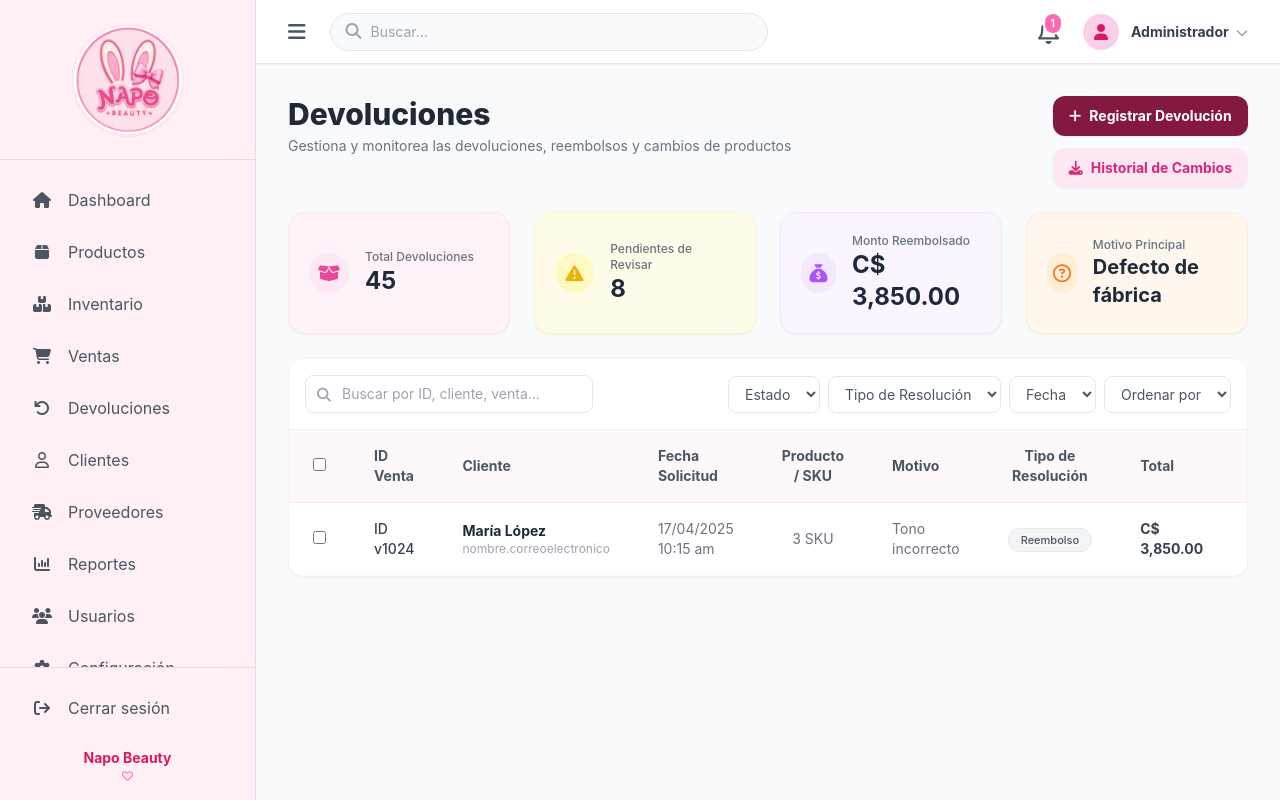
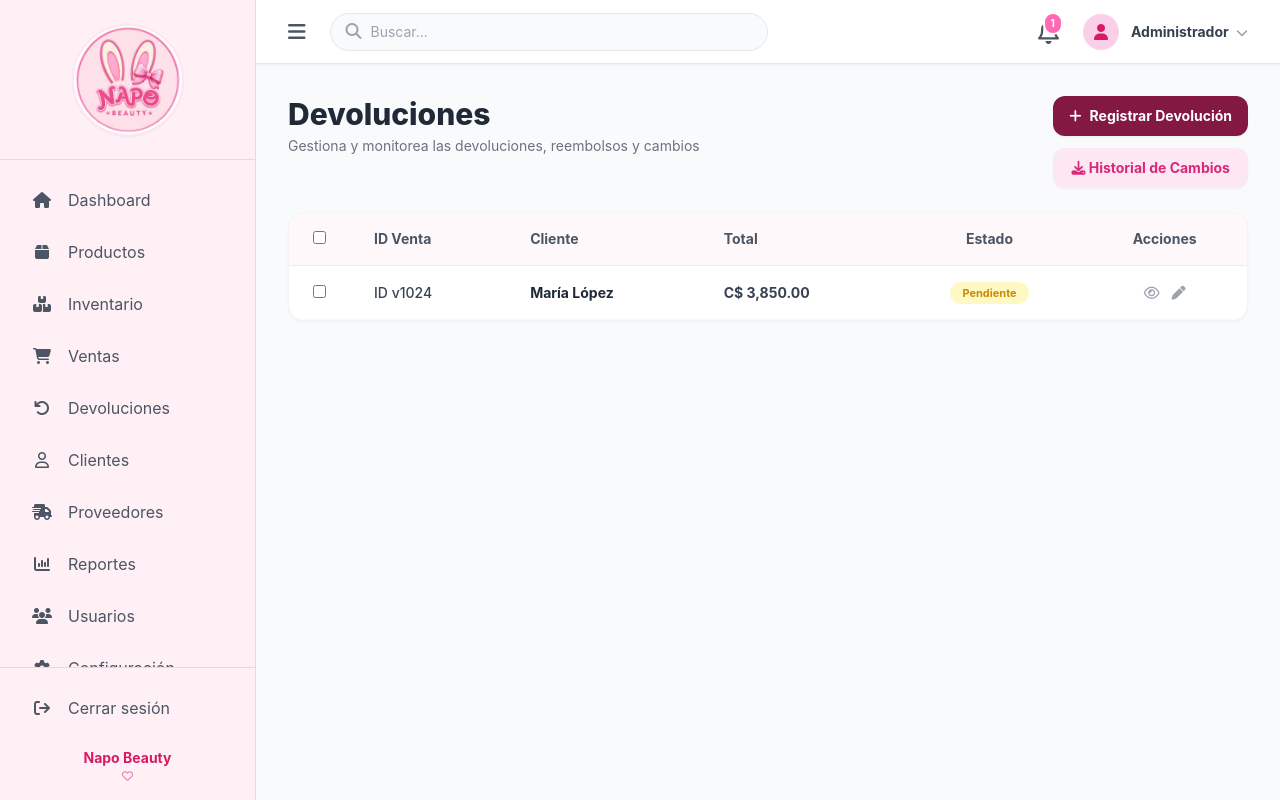
Before and after one commit to Vane8949/NapoBeauty, a Django app: page /devoluciones/ in a window 1280 px wide. Run offline with Django 5.2, Linux system fonts and the light colour scheme; some libraries are stand-ins or nearby versions.

Commit message:
Update index.html

```diff
--- a/templates/devoluciones/index.html
+++ b/templates/devoluciones/index.html
@@ -5,90 +5,77 @@
 <div class="mb-6 flex justify-between items-start">
     <div>
         <h1 class="text-3xl font-extrabold text-gray-800">Devoluciones</h1>
-        <p class="text-gray-500 text-sm mt-1">Gestiona y monitorea las devoluciones, reembolsos y cambios de productos</p>
+        <p class="text-gray-500 text-sm mt-1">Gestiona y monitorea las devoluciones, reembolsos y cambios</p>
     </div>
     <div class="flex flex-col gap-3">
-        <button class="bg-[#831843] hover:bg-[#9d1e51] text-white px-4 py-2.5 rounded-xl font-bold text-sm shadow-sm transition-colors flex items-center justify-center gap-2">
+        <button id="btn-registrar-devolucion" class="bg-[#831843] hover:bg-[#9d1e51] text-white px-4 py-2.5 rounded-xl font-bold text-sm shadow-sm transition-colors flex items-center justify-center gap-2">
             <i class="fa-solid fa-plus"></i> Registrar Devolución
         </button>
-        <button class="bg-pink-100 text-pink-600 hover:bg-pink-200 px-4 py-2.5 rounded-xl font-bold text-sm shadow-sm transition-colors flex items-center justify-center gap-2">
+        <button class="bg-pink-100 text-pink-600 hover:bg-pink-200 px-4 py-2.5 rounded-xl font-bold text-sm shadow-sm">
             <i class="fa-solid fa-download"></i> Historial de Cambios
         </button>
     </div>
 </div>
 
-<!-- KPIs -->
-<div class="grid grid-cols-1 md:grid-cols-4 gap-6 mb-6">
-    <div class="bg-pink-50 p-5 rounded-2xl shadow-sm border border-pink-100 flex items-center gap-4">
-        <div class="w-10 h-10 bg-pink-100 text-pink-500 rounded-full flex items-center justify-center text-lg"><i class="fa-solid fa-box-open"></i></div>
-        <div><p class="text-xs text-gray-500 font-medium">Total Devoluciones</p><h2 class="text-2xl font-bold text-gray-800">45</h2></div>
-    </div>
-    <div class="bg-yellow-50 p-5 rounded-2xl shadow-sm border border-yellow-100 flex items-center gap-4">
-        <div class="w-10 h-10 bg-yellow-100 text-yellow-500 rounded-full flex items-center justify-center text-lg"><i class="fa-solid fa-triangle-exclamation"></i></div>
-        <div><p class="text-xs text-gray-500 font-medium">Pendientes de Revisar</p><h2 class="text-2xl font-bold text-gray-800">8</h2></div>
-    </div>
-    <div class="bg-purple-50 p-5 rounded-2xl shadow-sm border border-purple-100 flex items-center gap-4">
-        <div class="w-10 h-10 bg-purple-100 text-purple-500 rounded-full flex items-center justify-center text-lg"><i class="fa-solid fa-sack-dollar"></i></div>
-        <div><p class="text-xs text-gray-500 font-medium">Monto Reembolsado</p><h2 class="text-2xl font-bold text-gray-800">C$ 3,850.00</h2></div>
-    </div>
-    <div class="bg-orange-50 p-5 rounded-2xl shadow-sm border border-orange-100 flex items-center gap-4">
-        <div class="w-10 h-10 bg-orange-100 text-orange-500 rounded-full flex items-center justify-center text-lg"><i class="fa-regular fa-circle-question"></i></div>
-        <div><p class="text-xs text-gray-500 font-medium">Motivo Principal</p><h2 class="text-xl font-bold text-gray-800">Defecto de fábrica</h2></div>
-    </div>
-</div>
-
-<!-- Tabla -->
-<div class="bg-white rounded-2xl shadow-sm border border-gray-100 overflow-hidden">
-    <div class="p-4 border-b border-gray-100 flex justify-between items-center bg-white">
-        <div class="relative w-72">
-            <i class="fa-solid fa-magnifying-glass absolute left-3 top-2.5 text-gray-400 text-sm"></i>
-            <input type="text" placeholder="Buscar por ID, cliente, venta..." class="w-full pl-9 pr-3 py-2 border border-gray-200 rounded-lg text-sm focus:outline-none focus:border-pink-300">
-        </div>
-        <div class="flex gap-2">
-            <select class="border border-gray-200 rounded-lg px-3 py-2 text-sm text-gray-600 bg-white"><option>Estado</option></select>
-            <select class="border border-gray-200 rounded-lg px-3 py-2 text-sm text-gray-600 bg-white"><option>Tipo de Resolución</option></select>
-            <select class="border border-gray-200 rounded-lg px-3 py-2 text-sm text-gray-600 bg-white"><option>Fecha</option></select>
-            <select class="border border-gray-200 rounded-lg px-3 py-2 text-sm text-gray-600 bg-white"><option>Ordenar por</option></select>
-        </div>
-    </div>
+<!-- (KPIs y Tabla de devoluciones originales aquí) -->
+<div class="bg-white rounded-2xl shadow-sm border border-gray-100 overflow-hidden mt-6">
     <table class="w-full text-left text-sm">
         <thead class="bg-pink-50/50 text-gray-600 font-medium border-b border-pink-100">
-            <tr>
-                <th class="py-4 px-6 w-12"><input type="checkbox" class="rounded border-gray-300 text-pink-500 focus:ring-pink-500"></th>
-                <th class="py-4 px-6">ID Venta</th>
-                <th class="py-4 px-6">Cliente</th>
-                <th class="py-4 px-6">Fecha Solicitud</th>
-                <th class="py-4 px-6 text-center">Producto / SKU</th>
-                <th class="py-4 px-6">Motivo</th>
-                <th class="py-4 px-6 text-center">Tipo de Resolución</th>
-                <th class="py-4 px-6">Total</th>
-                <th class="py-4 px-6 text-center">Estado</th>
-                <th class="py-4 px-6 text-center">Acciones</th>
-            </tr>
+            <tr><th class="py-4 px-6 w-12"><input type="checkbox" class="rounded border-gray-300 text-pink-500"></th><th class="py-4 px-6">ID Venta</th><th class="py-4 px-6">Cliente</th><th class="py-4 px-6">Total</th><th class="py-4 px-6 text-center">Estado</th><th class="py-4 px-6 text-center">Acciones</th></tr>
         </thead>
         <tbody class="text-gray-700">
-            <!-- Fila de ejemplo (repite para las demás adaptando el contenido) -->
             <tr class="border-b border-gray-50 hover:bg-gray-50 transition">
-                <td class="py-4 px-6"><input type="checkbox" class="rounded border-gray-300 text-pink-500 focus:ring-pink-500"></td>
+                <td class="py-4 px-6"><input type="checkbox" class="rounded border-gray-300 text-pink-500"></td>
                 <td class="py-4 px-6 font-medium">ID v1024</td>
-                <td class="py-4 px-6">
-                    <p class="font-bold text-gray-800">María López</p>
-                    <p class="text-xs text-gray-400">nombre.correoelectronico</p>
-                </td>
-                <td class="py-4 px-6 text-gray-500">17/04/2025 10:15 am</td>
-                <td class="py-4 px-6 text-center text-gray-500">3 SKU</td>
-                <td class="py-4 px-6 text-gray-500">Tono incorrecto</td>
-                <td class="py-4 px-6 text-center"><span class="bg-gray-100 text-gray-600 text-[11px] px-3 py-1 rounded-full font-medium border border-gray-200">Reembolso</span></td>
+                <td class="py-4 px-6"><p class="font-bold text-gray-800">María López</p></td>
                 <td class="py-4 px-6 font-bold">C$ 3,850.00</td>
                 <td class="py-4 px-6 text-center"><span class="bg-yellow-100 text-yellow-600 text-[11px] px-3 py-1 rounded-full font-bold">Pendiente</span></td>
-
-                <!-- COLUMNA ACCIONES CORREGIDA -->
                 <td class="py-4 px-6 text-center whitespace-nowrap">
-                    <button class="text-gray-400 hover:text-pink-500 transition mx-1" title="Ver detalles"><i class="fa-regular fa-eye"></i></button>
-                    <button class="text-gray-400 hover:text-blue-500 transition mx-1" title="Editar"><i class="fa-solid fa-pen"></i></button>
+                    <button class="text-gray-400 hover:text-pink-500 transition mx-1"><i class="fa-regular fa-eye"></i></button>
+                    <button class="text-gray-400 hover:text-blue-500 transition mx-1"><i class="fa-solid fa-pen"></i></button>
                 </td>
             </tr>
         </tbody>
     </table>
 </div>
+
+<!-- MODAL DEVOLUCIÓN -->
+<div id="modal-devolucion" class="fixed inset-0 bg-gray-900/50 backdrop-blur-sm modal-overlay hidden items-center justify-center z-50">
+    <div class="bg-white rounded-2xl p-8 max-w-lg w-full mx-4 shadow-2xl relative">
+        <button onclick="cerrarModal('modal-devolucion')" class="absolute top-4 right-4 text-gray-400 hover:text-gray-600 text-xl"><i class="fa-solid fa-xmark"></i></button>
+        <h2 class="text-2xl font-extrabold text-[#831843] mb-6 flex items-center gap-2"><i class="fa-solid fa-arrow-rotate-left"></i> Registrar Devolución</h2>
+        <form class="space-y-4">
+            <div>
+                <label class="block text-sm font-medium text-gray-700 mb-1">ID de Venta Original</label>
+                <div class="relative">
+                    <i class="fa-solid fa-magnifying-glass absolute left-3 top-3 text-gray-400 text-xs"></i>
+                    <input type="text" class="w-full pl-9 pr-4 py-2.5 bg-gray-50 border border-gray-200 rounded-lg text-sm focus:outline-none focus:border-pink-400" placeholder="Ej. V-1024">
+                </div>
+            </div>
+            <div>
+                <label class="block text-sm font-medium text-gray-700 mb-1">Motivo de devolución</label>
+                <select class="w-full px-4 py-2.5 bg-gray-50 border border-gray-200 rounded-lg text-sm focus:outline-none focus:border-pink-400">
+                    <option>Defecto de fábrica</option>
+                    <option>Tono/Producto incorrecto</option>
+                    <option>Daño en el envío</option>
+                </select>
+            </div>
+            <div>
+                <label class="block text-sm font-medium text-gray-700 mb-1">Resolución</label>
+                <select class="w-full px-4 py-2.5 bg-gray-50 border border-gray-200 rounded-lg text-sm focus:outline-none focus:border-pink-400">
+                    <option>Cambio por el mismo producto</option>
+                    <option>Reembolso de dinero</option>
+                </select>
+            </div>
+            <div class="flex justify-end gap-3 mt-6 pt-6 border-t border-gray-100">
+                <button type="button" onclick="cerrarModal('modal-devolucion')" class="px-5 py-2.5 bg-gray-100 text-gray-600 hover:bg-gray-200 rounded-xl font-bold text-sm">Cancelar</button>
+                <button type="button" class="px-5 py-2.5 bg-[#831843] text-white rounded-xl font-bold text-sm shadow-md hover:bg-[#6c1437]">Registrar</button>
+            </div>
+        </form>
+    </div>
+</div>
 {% endblock %}
+
+{% block extra_js %}
+<script src="{% static 'js/devoluciones.js' %}"></script>
+{% endblock %}
```
